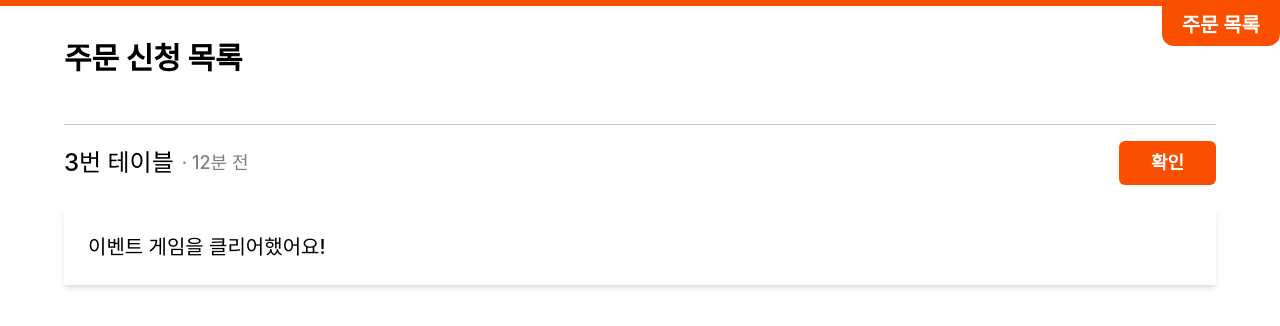
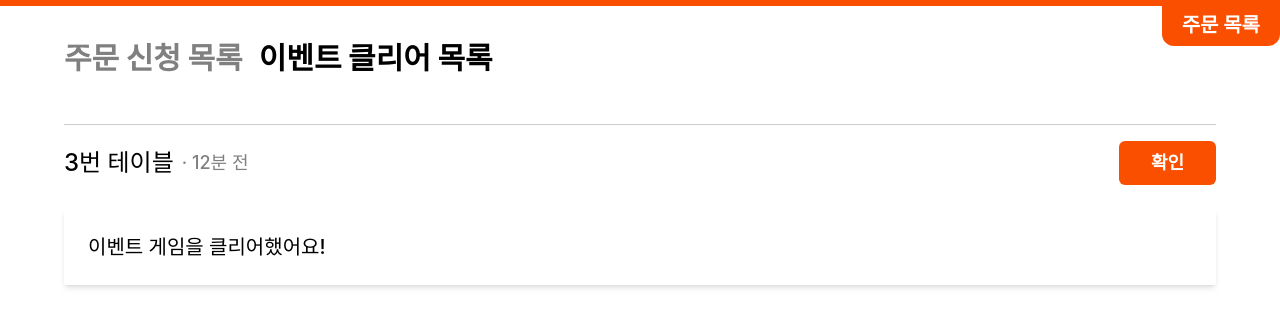
Before and after one commit to Team-HUG/app, a React (Create React App) app: page /admin/game-list in a window 1280 px wide. Shown: the top 326 px of the page. Built offline with nearby package versions, Linux system fonts and the light colour scheme.

Commit message:
버튼추가

```diff
--- a/package.json
+++ b/package.json
@@ -11,6 +11,7 @@
     "@types/node": "^16.7.13",
     "@types/react": "^18.0.0",
     "@types/react-dom": "^18.0.0",
+    "@types/styled-components": "^5.1.28",
     "axios": "^1.5.1",
     "classnames": "^2.3.2",
     "react": "^18.2.0",
@@ -20,7 +21,7 @@
     "react-scripts": "5.0.1",
     "react-toastify": "^9.1.3",
     "recoil": "^0.7.7",
-    "styled-components": "^6.0.8",
+    "styled-components": "^6.0.9",
     "tailwindcss": "^3.3.3",
     "typescript": "^4.4.2",
     "web-vitals": "^2.1.0"
--- a/src/pages/AdminGameList.tsx
+++ b/src/pages/AdminGameList.tsx
@@ -1,13 +1,39 @@
-import React from 'react';
+import React, { useEffect, useState } from 'react';
 import TableBar from '../components/atoms/TableBar';
+import { useNavigate } from 'react-router-dom';
 
 const AdminGameList = () => {
+  const [a, b] = useState('이벤트 클리어 목록');
+  const navigate = useNavigate();
+
+  useEffect(() => {
+    if (a === '주문 신청 목록') navigate('/admin/game-list');
+  }, [a]);
+
   return (
     <div className=" w-full h-[70vh] flex flex-col">
       <TableBar name="주문 목록" />
       <section className=" w-full h-full px-16 flex flex-col mt-10 gap-12">
-        <span className=" font-extrabold text-3xl">주문 신청 목록</span>
-
+        <div className="flex gap-4">
+          <span
+            style={{
+              color: a === '주문 신청 목록' ? 'black' : 'gray',
+            }}
+            className={' font-extrabold text-3xl'}
+            onClick={() => navigate('/admin/order-list')}
+          >
+            주문 신청 목록
+          </span>
+          <span
+            style={{
+              color: a === '이벤트 클리어 목록' ? 'black' : 'gray',
+            }}
+            className=" font-extrabold text-3xl"
+            onClick={() => b('이벤트 클리어 목록')}
+          >
+            이벤트 클리어 목록
+          </span>
+        </div>
         <main className="flex flex-col border-t-[1px] border-[#ccc] pt-4 gap-6">
           {/* */}
           <hgroup className=" flex items-center gap-10">
--- a/src/pages/AdminOrderList.tsx
+++ b/src/pages/AdminOrderList.tsx
@@ -1,10 +1,14 @@
 import React, { useEffect, useState } from 'react';
 import TableBar from '../components/atoms/TableBar';
 import { instance } from '../api';
+import classNames from 'classnames';
+import { useNavigate } from 'react-router-dom';
 
 const AdminOrderList = () => {
   const [안녕얘들아, 반가워ㅎㅎ] = useState<any>();
   const [로딩다됐엉, 로딩바꾸깅] = useState(false);
+  const navigate = useNavigate();
+  const [a, b] = useState('주문 신청 목록');
   useEffect(() => {
     (async () => {
       const { data } = await instance.get('/api/order');
@@ -18,11 +22,34 @@ const AdminOrderList = () => {
     await instance.patch(`/api/order/change/complete/${id}`);
   };
 
+  useEffect(() => {
+    if (a === '이벤트 클리어 목록') navigate('/admin/game-list');
+  }, [a]);
+
   return (
     <div className=" w-full h-[100vh] flex flex-col">
       <TableBar name="주문 목록" />
       <section className=" w-full h-full px-16 flex flex-col mt-10 gap-12">
-        <span className=" font-extrabold text-3xl">주문 신청 목록</span>
+        <div className="flex gap-4">
+          <span
+            style={{
+              color: a === '주문 신청 목록' ? 'black' : 'gray',
+            }}
+            className={classNames(' font-extrabold text-3xl')}
+            onClick={() => navigate('/admin/game-list')}
+          >
+            주문 신청 목록
+          </span>
+          <span
+            style={{
+              color: a === '이벤트 클리어 목록' ? 'black' : 'gray',
+            }}
+            className=" font-extrabold text-3xl"
+            onClick={() => b('이벤트 클리어 목록')}
+          >
+            이벤트 클리어 목록
+          </span>
+        </div>
         {로딩다됐엉 && (
           <>
             {안녕얘들아.map((vnvvnv: any) => (
```
Also changed, not shown: 1 other file (tests, documents, lock files or other folders).
